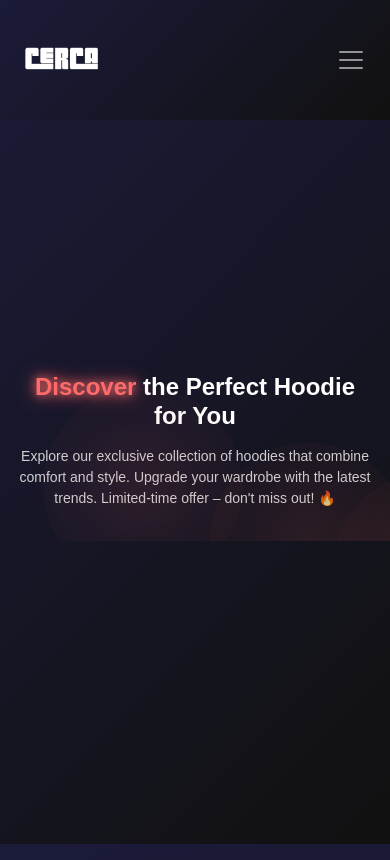
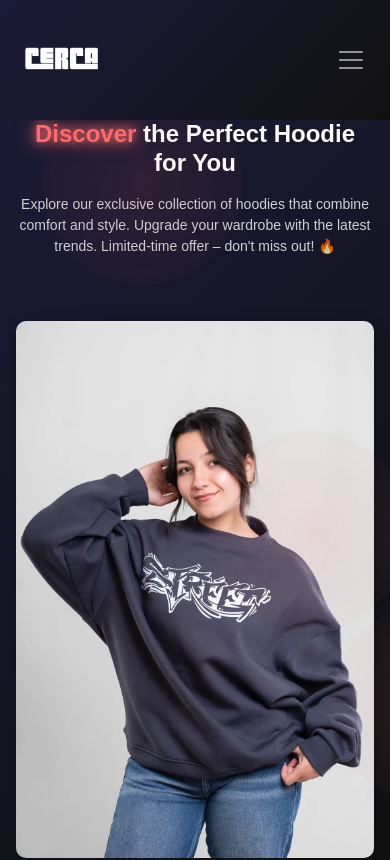
Before and after one commit to fareshossamm/Cerca-eg, a React (Create React App) app: page / in a window 390 px wide. Shown: the top 860 px of the page. Built offline with nearby package versions, Linux system fonts and the light colour scheme; a small style sheet from the web is missing; the HTML template or start-up script is replaced by a standard one.

Commit message:
new commit

```diff
--- a/src/Component/Home.css
+++ b/src/Component/Home.css
@@ -16,25 +16,27 @@
   justify-content: center;
   overflow: hidden;
   position: relative;
+  padding: 2rem 1rem;
 }
 
 .hero-container {
+  display: flex;
+  align-items: center;
+  justify-content: space-between;
   max-width: 1200px;
   margin: 0 auto;
-  padding: 0 1rem;
-  text-align: center;
-  position: relative;
-  z-index: 1;
+  width: 100%;
+  gap: 2rem;
 }
 
+/* النصوص على اليسار */
 .hero-content {
-  max-width: 800px;
-  margin: 0 auto;
+  flex: 1;
+  max-width: 600px;
 }
 
-/* النصوص responsive */
 .hero-title {
-  font-size: clamp(2rem, 8vw, 4rem); /* حجم الخط يتكيف مع عرض الشاشة */
+  font-size: clamp(2rem, 6vw, 3.5rem); /* حجم الخط responsive */
   font-weight: bold;
   margin-bottom: 1rem;
   line-height: 1.2;
@@ -47,20 +49,19 @@
 }
 
 .hero-description {
-  font-size: clamp(1rem, 4vw, 1.5rem); /* حجم الخط يتكيف مع عرض الشاشة */
+  font-size: clamp(1rem, 3vw, 1.25rem); /* حجم الخط responsive */
   margin-bottom: 2rem;
   color: rgba(255, 255, 255, 0.8);
 }
 
 .hero-buttons {
   display: flex;
-  justify-content: center;
   gap: 1rem;
 }
 
 .hero-btn {
   padding: 0.75rem 2rem;
-  font-size: clamp(0.875rem, 3vw, 1rem); /* حجم الخط يتكيف مع عرض الشاشة */
+  font-size: clamp(0.875rem, 2.5vw, 1rem); /* حجم الخط responsive */
   font-weight: bold;
   border-radius: 25px;
   text-decoration: none;
@@ -78,6 +79,22 @@
   border-color: var(--hover-color);
   transform: translateY(-3px);
   box-shadow: 0 4px 15px rgba(255, 107, 107, 0.4);
+}
+
+/* الصورة على اليمين */
+.hero-image {
+  flex: 1;
+  max-width: 400px;
+  display: flex;
+  justify-content: center;
+  align-items: center;
+}
+
+.hero-image img {
+  width: 100%;
+  height: auto;
+  border-radius: 10px;
+  box-shadow: 0 4px 15px rgba(0, 0, 0, 0.3);
 }
 
 /* تأثيرات إضافية */
@@ -127,10 +144,25 @@
   }
 }
 
-/* استعلامات الوسائط لضبط الخطوط على الشاشات الصغيرة */
+/* استعلامات الوسائط للشاشات الصغيرة */
 @media (max-width: 768px) {
+  .hero-container {
+    padding-top: 50px;
+    flex-direction: column; /* الترتيب العمودي على الشاشات الصغيرة */
+    text-align: center;
+  }
+
+  .hero-image {
+    flex: 1;
+    max-width: 400px;
+    display: flex;
+    justify-content: center;
+    align-items: center;
+  }
+
+
   .hero-title {
-    font-size: clamp(1.5rem, 6vw, 3rem); /* حجم أصغر للشاشات الصغيرة */
+    font-size: clamp(1.5rem, 6vw, 2.5rem); /* حجم أصغر للشاشات الصغيرة */
   }
 
   .hero-description {
--- a/src/Component/Home.js
+++ b/src/Component/Home.js
@@ -3,6 +3,9 @@ import './Home.css'; // ملف CSS مخصص
 import AOS from 'aos';
 import 'aos/dist/aos.css';
 import { Link } from 'react-router-dom';
+
+// استيراد الصورة
+import hoodieImage from './IMGS/grayy.webp';
 
 function Hero() {
   useEffect(() => {
@@ -23,8 +26,8 @@ function Hero() {
   return (
     <section className="hero-section">
       <div className="hero-container">
-        {/* النصوص */}
-        <div className="hero-content" data-aos="fade-up">
+        {/* النصوص على اليسار */}
+        <div className="hero-content" data-aos="fade-right">
           <h1 className="hero-title">
             <span className="highlight">Discover</span> the Perfect Hoodie for You
           </h1>
@@ -34,12 +37,17 @@ function Hero() {
 
         </div>
 
-        {/* تأثيرات إضافية */}
-        <div className="hero-effects">
-          <div className="effect-circle"></div>
-          <div className="effect-circle"></div>
-          <div className="effect-circle"></div>
+        {/* الصورة على اليمين */}
+        <div className="hero-image" data-aos="fade-left">
+          <img src={hoodieImage} alt="Trendy Hoodie" />
         </div>
+      </div>
+
+      {/* تأثيرات إضافية */}
+      <div className="hero-effects">
+        <div className="effect-circle"></div>
+        <div className="effect-circle"></div>
+        <div className="effect-circle"></div>
       </div>
     </section>
   );
```
Also changed, not shown: src/Component/IMGS/grayy.webp (added).
